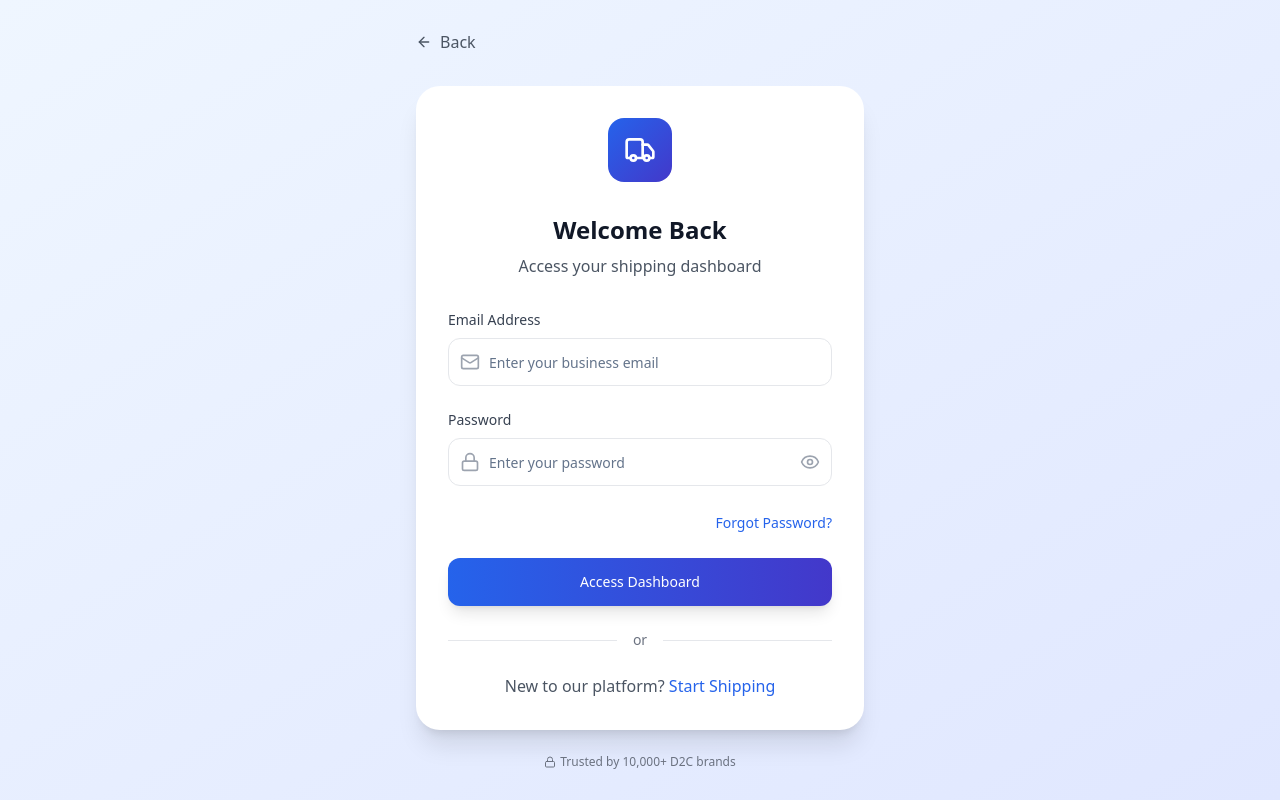
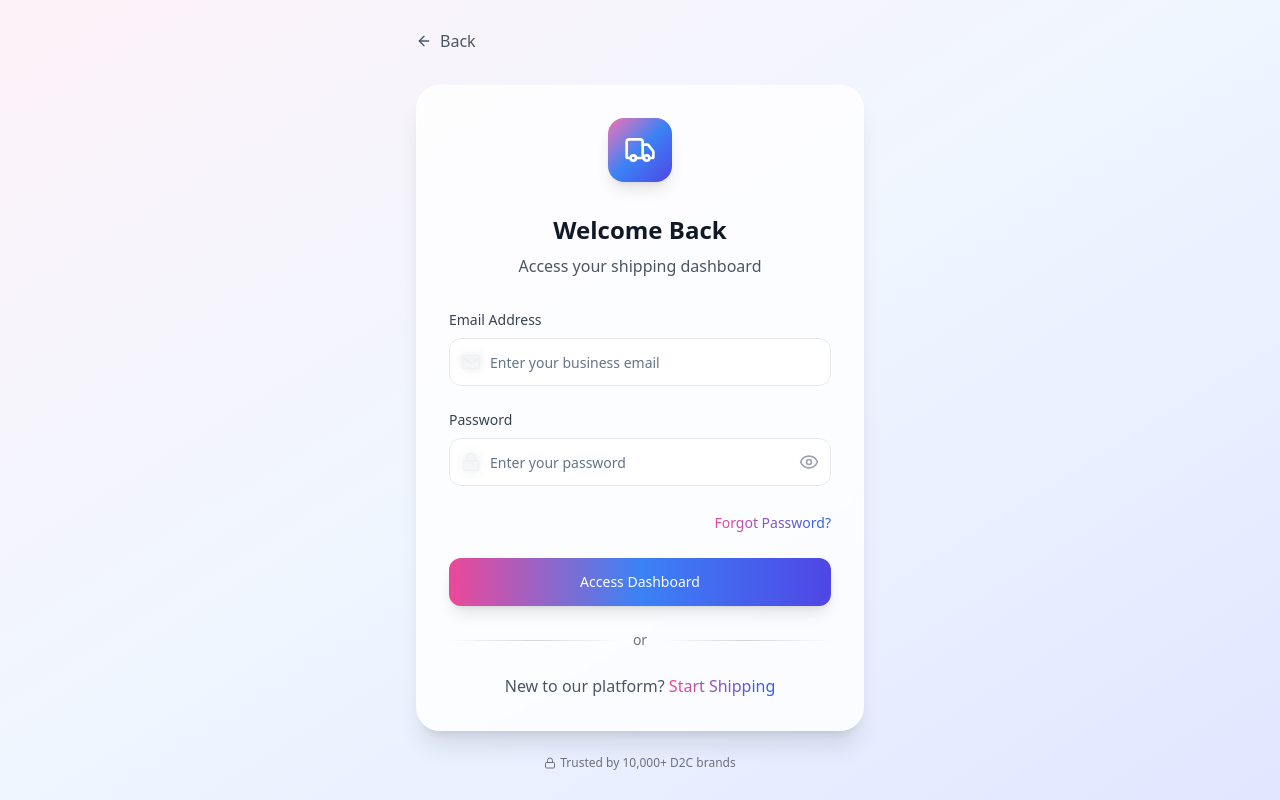
Before and after one commit to desirppc/parcelace-admin, a React (Vite) app: page / in a window 1280 px wide. Built offline with nearby package versions, Linux system fonts and the light colour scheme.

Commit message:
Add light pink and blue gradients
Updated the Login and Sign Up screens to include light pink and blue gradients.

```diff
--- a/src/components/LoginScreen.tsx
+++ b/src/components/LoginScreen.tsx
@@ -13,7 +13,7 @@ const LoginScreen = ({ onNavigateToSignUp, onNavigateBack }: {
   const [showPassword, setShowPassword] = useState(false);
 
   return (
-    <div className="min-h-screen bg-gradient-to-br from-blue-50 to-indigo-100 flex items-center justify-center p-4">
+    <div className="min-h-screen bg-gradient-to-br from-pink-50 via-blue-50 to-indigo-100 flex items-center justify-center p-4">
       <div className="w-full max-w-md">
         {/* Back Button */}
         <button
@@ -25,10 +25,10 @@ const LoginScreen = ({ onNavigateToSignUp, onNavigateBack }: {
         </button>
 
         {/* Main Card */}
-        <div className="bg-white rounded-3xl shadow-xl p-8">
+        <div className="bg-white/80 backdrop-blur-sm rounded-3xl shadow-xl border border-white/20 p-8">
           {/* Logo/Icon */}
           <div className="flex justify-center mb-8">
-            <div className="w-16 h-16 bg-gradient-to-br from-blue-600 to-indigo-700 rounded-2xl flex items-center justify-center">
+            <div className="w-16 h-16 bg-gradient-to-br from-pink-400 via-blue-500 to-indigo-600 rounded-2xl flex items-center justify-center shadow-lg">
               <Truck className="w-8 h-8 text-white" />
             </div>
           </div>
@@ -54,7 +54,7 @@ const LoginScreen = ({ onNavigateToSignUp, onNavigateBack }: {
                   type="email"
                   value={email}
                   onChange={(e) => setEmail(e.target.value)}
-                  className="pl-10 h-12 rounded-xl border-gray-200 focus:border-blue-500 focus:ring-blue-500"
+                  className="pl-10 h-12 rounded-xl border-gray-200 focus:border-pink-400 focus:ring-pink-400 bg-white/60 backdrop-blur-sm"
                   placeholder="Enter your business email"
                 />
               </div>
@@ -71,7 +71,7 @@ const LoginScreen = ({ onNavigateToSignUp, onNavigateBack }: {
                   type={showPassword ? "text" : "password"}
                   value={password}
                   onChange={(e) => setPassword(e.target.value)}
-                  className="pl-10 pr-10 h-12 rounded-xl border-gray-200 focus:border-blue-500 focus:ring-blue-500"
+                  className="pl-10 pr-10 h-12 rounded-xl border-gray-200 focus:border-pink-400 focus:ring-pink-400 bg-white/60 backdrop-blur-sm"
                   placeholder="Enter your password"
                 />
                 <button
@@ -86,14 +86,14 @@ const LoginScreen = ({ onNavigateToSignUp, onNavigateBack }: {
 
             {/* Forgot Password */}
             <div className="text-right">
-              <button className="text-blue-600 text-sm font-medium hover:text-blue-700 transition-colors">
+              <button className="text-transparent bg-gradient-to-r from-pink-500 to-blue-600 bg-clip-text text-sm font-medium hover:from-pink-600 hover:to-blue-700 transition-all duration-200">
                 Forgot Password?
               </button>
             </div>
 
             {/* Sign In Button */}
             <Button
-              className="w-full h-12 bg-gradient-to-r from-blue-600 to-indigo-700 hover:from-blue-700 hover:to-indigo-800 text-white font-medium rounded-xl shadow-lg transition-all duration-200"
+              className="w-full h-12 bg-gradient-to-r from-pink-500 via-blue-500 to-indigo-600 hover:from-pink-600 hover:via-blue-600 hover:to-indigo-700 text-white font-medium rounded-xl shadow-lg transition-all duration-200 transform hover:scale-[1.02]"
             >
               Access Dashboard
             </Button>
@@ -101,9 +101,9 @@ const LoginScreen = ({ onNavigateToSignUp, onNavigateBack }: {
 
           {/* Divider */}
           <div className="flex items-center my-6">
-            <div className="flex-1 border-t border-gray-200"></div>
+            <div className="flex-1 h-px bg-gradient-to-r from-transparent via-gray-300 to-transparent"></div>
             <span className="px-4 text-sm text-gray-500">or</span>
-            <div className="flex-1 border-t border-gray-200"></div>
+            <div className="flex-1 h-px bg-gradient-to-r from-transparent via-gray-300 to-transparent"></div>
           </div>
 
           {/* Sign Up Link */}
@@ -111,7 +111,7 @@ const LoginScreen = ({ onNavigateToSignUp, onNavigateBack }: {
             <span className="text-gray-600">New to our platform? </span>
             <button
               onClick={onNavigateToSignUp}
-              className="text-blue-600 font-medium hover:text-blue-700 transition-colors"
+              className="text-transparent bg-gradient-to-r from-pink-500 to-blue-600 bg-clip-text font-medium hover:from-pink-600 hover:to-blue-700 transition-all duration-200"
             >
               Start Shipping
             </button>
--- a/src/components/SignUpScreen.tsx
+++ b/src/components/SignUpScreen.tsx
@@ -28,7 +28,7 @@ const SignUpScreen = ({ onNavigateToLogin, onNavigateBack }: {
   };
 
   return (
-    <div className="min-h-screen bg-gradient-to-br from-blue-50 to-indigo-100 flex items-center justify-center p-4">
+    <div className="min-h-screen bg-gradient-to-br from-pink-50 via-blue-50 to-indigo-100 flex items-center justify-center p-4">
       <div className="w-full max-w-md">
         {/* Back Button */}
         <button
@@ -40,10 +40,10 @@ const SignUpScreen = ({ onNavigateToLogin, onNavigateBack }: {
         </button>
 
         {/* Main Card */}
-        <div className="bg-white rounded-3xl shadow-xl p-8">
+        <div className="bg-white/80 backdrop-blur-sm rounded-3xl shadow-xl border border-white/20 p-8">
           {/* Logo/Icon */}
           <div className="flex justify-center mb-8">
-            <div className="w-16 h-16 bg-gradient-to-br from-blue-600 to-indigo-700 rounded-2xl flex items-center justify-center">
+            <div className="w-16 h-16 bg-gradient-to-br from-pink-400 via-blue-500 to-indigo-600 rounded-2xl flex items-center justify-center shadow-lg">
               <Package className="w-8 h-8 text-white" />
             </div>
           </div>
@@ -69,7 +69,7 @@ const SignUpScreen = ({ onNavigateToLogin, onNavigateBack }: {
                   type="text"
                   value={formData.fullName}
                   onChange={(e) => handleInputChange('fullName', e.target.value)}
-                  className="pl-10 h-12 rounded-xl border-gray-200 focus:border-blue-500 focus:ring-blue-500"
+                  className="pl-10 h-12 rounded-xl border-gray-200 focus:border-pink-400 focus:ring-pink-400 bg-white/60 backdrop-blur-sm"
                   placeholder="Enter your business name"
                 />
               </div>
@@ -86,7 +86,7 @@ const SignUpScreen = ({ onNavigateToLogin, onNavigateBack }: {
                   type="email"
                   value={formData.email}
                   onChange={(e) => handleInputChange('email', e.target.value)}
-                  className="pl-10 h-12 rounded-xl border-gray-200 focus:border-blue-500 focus:ring-blue-500"
+                  className="pl-10 h-12 rounded-xl border-gray-200 focus:border-pink-400 focus:ring-pink-400 bg-white/60 backdrop-blur-sm"
                   placeholder="Enter your business email"
                 />
               </div>
@@ -103,7 +103,7 @@ const SignUpScreen = ({ onNavigateToLogin, onNavigateBack }: {
                   type={showPassword ? "text" : "password"}
                   value={formData.password}
                   onChange={(e) => handleInputChange('password', e.target.value)}
-                  className="pl-10 pr-10 h-12 rounded-xl border-gray-200 focus:border-blue-500 focus:ring-blue-500"
+                  className="pl-10 pr-10 h-12 rounded-xl border-gray-200 focus:border-pink-400 focus:ring-pink-400 bg-white/60 backdrop-blur-sm"
                   placeholder="Create a secure password"
                 />
                 <button
@@ -127,7 +127,7 @@ const SignUpScreen = ({ onNavigateToLogin, onNavigateBack }: {
                   type={showConfirmPassword ? "text" : "password"}
                   value={formData.confirmPassword}
                   onChange={(e) => handleInputChange('confirmPassword', e.target.value)}
-                  className="pl-10 pr-10 h-12 rounded-xl border-gray-200 focus:border-blue-500 focus:ring-blue-500"
+                  className="pl-10 pr-10 h-12 rounded-xl border-gray-200 focus:border-pink-400 focus:ring-pink-400 bg-white/60 backdrop-blur-sm"
                   placeholder="Confirm your password"
                 />
                 <button
@@ -150,11 +150,11 @@ const SignUpScreen = ({ onNavigateToLogin, onNavigateBack }: {
               />
               <label htmlFor="terms" className="text-sm text-gray-600 leading-relaxed">
                 I agree to the{' '}
-                <button className="text-blue-600 hover:text-blue-700 font-medium">
+                <button className="text-transparent bg-gradient-to-r from-pink-500 to-blue-600 bg-clip-text hover:from-pink-600 hover:to-blue-700 font-medium transition-all duration-200">
                   Terms of Service
                 </button>{' '}
                 and{' '}
-                <button className="text-blue-600 hover:text-blue-700 font-medium">
+                <button className="text-transparent bg-gradient-to-r from-pink-500 to-blue-600 bg-clip-text hover:from-pink-600 hover:to-blue-700 font-medium transition-all duration-200">
                   Shipping Agreement
                 </button>
               </label>
@@ -162,7 +162,7 @@ const SignUpScreen = ({ onNavigateToLogin, onNavigateBack }: {
 
             {/* Sign Up Button */}
             <Button
-              className="w-full h-12 bg-gradient-to-r from-blue-600 to-indigo-700 hover:from-blue-700 hover:to-indigo-800 text-white font-medium rounded-xl shadow-lg transition-all duration-200"
+              className="w-full h-12 bg-gradient-to-r from-pink-500 via-blue-500 to-indigo-600 hover:from-pink-600 hover:via-blue-600 hover:to-indigo-700 text-white font-medium rounded-xl shadow-lg transition-all duration-200 transform hover:scale-[1.02]"
               disabled={!agreeToTerms}
             >
               Start Shipping
@@ -170,9 +170,9 @@ const SignUpScreen = ({ onNavigateToLogin, onNavigateBack }: {
           </div>
 
           {/* Benefits */}
-          <div className="mt-6 p-4 bg-blue-50 rounded-xl">
-            <div className="text-xs text-blue-800 font-medium mb-2">What you get:</div>
-            <div className="text-xs text-blue-700 space-y-1">
+          <div className="mt-6 p-4 bg-gradient-to-r from-pink-50 to-blue-50 rounded-xl border border-pink-100">
+            <div className="text-xs font-medium mb-2 text-transparent bg-gradient-to-r from-pink-600 to-blue-600 bg-clip-text">What you get:</div>
+            <div className="text-xs text-gray-700 space-y-1">
               <div>• Shopify integration in 2 minutes</div>
               <div>• 40% cheaper than competitors</div>
               <div>• Real-time tracking for customers</div>
@@ -181,9 +181,9 @@ const SignUpScreen = ({ onNavigateToLogin, onNavigateBack }: {
 
           {/* Divider */}
           <div className="flex items-center my-6">
-            <div className="flex-1 border-t border-gray-200"></div>
+            <div className="flex-1 h-px bg-gradient-to-r from-transparent via-gray-300 to-transparent"></div>
             <span className="px-4 text-sm text-gray-500">or</span>
-            <div className="flex-1 border-t border-gray-200"></div>
+            <div className="flex-1 h-px bg-gradient-to-r from-transparent via-gray-300 to-transparent"></div>
           </div>
 
           {/* Sign In Link */}
@@ -191,7 +191,7 @@ const SignUpScreen = ({ onNavigateToLogin, onNavigateBack }: {
             <span className="text-gray-600">Already shipping with us? </span>
             <button
               onClick={onNavigateToLogin}
-              className="text-blue-600 font-medium hover:text-blue-700 transition-colors"
+              className="text-transparent bg-gradient-to-r from-pink-500 to-blue-600 bg-clip-text font-medium hover:from-pink-600 hover:to-blue-700 transition-all duration-200"
             >
               Sign In
             </button>
```
